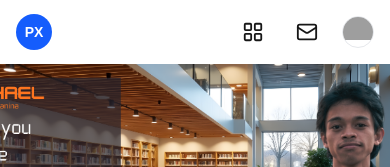
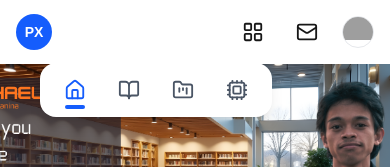
Before and after one commit to RaphaDevsearch/raphael, a Next.js app: page / in a window 390 px wide. Both pictures are taken after a click on the button 253 px from the left and 32 px from the top of the page. Shown: the top 167 px of the page. Built offline with nearby package versions, Linux system fonts and the light colour scheme; grey boxes are pictures that could not be loaded.

Commit message:
feat(navbar): add mobile grid popup navigation
feat(navbar): implement mobile grid popup with toggle and outside click close

```diff
--- a/components/layout/Navbar.tsx
+++ b/components/layout/Navbar.tsx
@@ -8,7 +8,7 @@ import {
   Home,
   BookOpen,
   FolderKanban,
-  Cpu  ,
+  Cpu,
   Mail,
   LayoutGrid,
   type LucideIcon,
@@ -22,6 +22,8 @@ type NavItem = {
 export default function Navbar() {
   const pathname = usePathname();
   const [scrolled, setScrolled] = useState(false);
+  // on mobil
+  const [mobileGridOpen, setMobileGridOpen] = useState(false);
 
   useEffect(() => {
     const onScroll = () => setScrolled(window.scrollY > 20);
@@ -34,7 +36,7 @@ export default function Navbar() {
     { href: "/", icon: Home },
     { href: "/studyhub", icon: BookOpen },
     { href: "/projects", icon: FolderKanban },
-    { href: "/lab", icon: Cpu    },
+    { href: "/lab", icon: Cpu },
   ];
 
   return (
@@ -44,7 +46,6 @@ export default function Navbar() {
       }`}
     >
       <div className="mx-auto  px-4 h-16 flex items-center justify-between">
-
         {/* LEFT LOGO */}
         <Link href="/" className="flex items-center">
           <div className="w-9 h-9 rounded-full bg-blue-600 text-white font-semibold text-sm flex items-center justify-center">
@@ -83,11 +84,47 @@ export default function Navbar() {
 
         {/* RIGHT SIDE */}
         <div className="flex items-center gap-4">
+          {/* GRID ICON (Mobile App Style) */}
+          <div className="relative md:hidden">
+            <button
+              onClick={() => setMobileGridOpen(!mobileGridOpen)}
+              className="p-2 rounded-full hover:bg-gray-100 transition"
+            >
+              <LayoutGrid size={22} />
+            </button>
 
-          {/* GRID ICON (Mobile App Style) */}
-          <button className="md:hidden p-2 rounded-full hover:bg-gray-100 transition">
-            <LayoutGrid size={22} />
-          </button>
+            {/* POPUP MENU */}
+            {mobileGridOpen && (
+              <div className="absolute right-0 mt-3 bg-white shadow-lg rounded-2xl px-6 py-4 flex items-center gap-8 animate-in fade-in zoom-in-95 duration-200">
+                {navLinks.map((item) => {
+                  const Icon = item.icon;
+                  const active = pathname === item.href;
+
+                  return (
+                    <Link
+                      key={item.href}
+                      href={item.href}
+                      onClick={() => setMobileGridOpen(false)}
+                      className="relative flex flex-col items-center group"
+                    >
+                      <Icon
+                        size={22}
+                        className={`transition ${
+                          active
+                            ? "text-blue-600"
+                            : "text-gray-600 group-hover:text-blue-600"
+                        }`}
+                      />
+
+                      {active && (
+                        <span className="absolute -bottom-2 w-5 h-1 bg-blue-600 rounded-full" />
+                      )}
+                    </Link>
+                  );
+                })}
+              </div>
+            )}
+          </div>
 
           {/* CONTACT ICON */}
           <button
```
